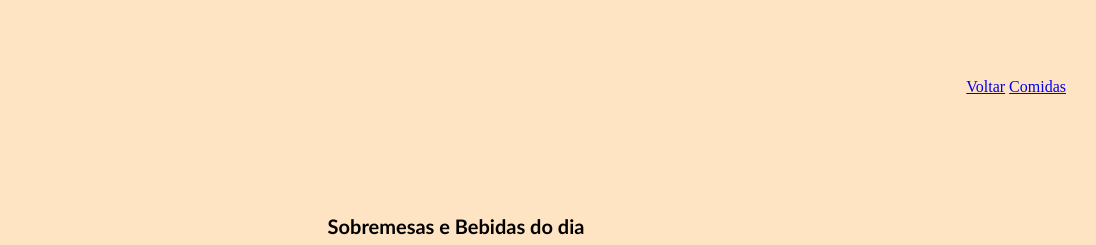
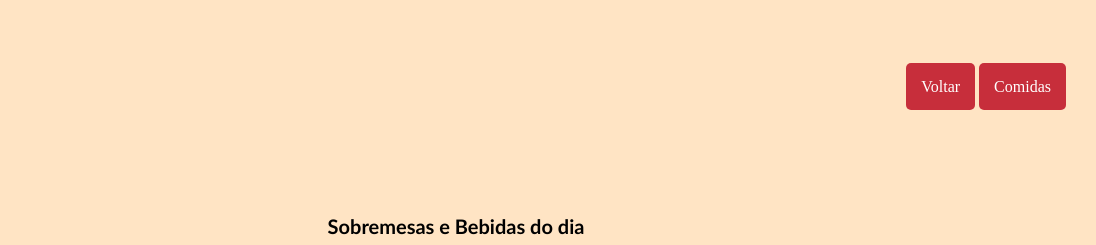
Before and after one commit to mateusteodoro90/Card-pio-Digital, a plain HTML site: page cardapio.html in a window 1280 px wide. Shown: the top 245 px of the page, 184-1280 px from the left. Drawn offline with Linux system fonts and the light colour scheme; a web font is replaced by a local one.

Commit message:
Add files via upload

```diff
--- a/style2.css
+++ b/style2.css
@@ -92,6 +92,13 @@ p.descricao {
 .btn:hover {
     background-color: #c72e3b;
 }
+.botoes {
+    background-color: #c72e3b;
+    color: white;
+    padding: 15px;
+    border-radius: 5px;
+    text-decoration: none;
+}
 
 
 
```
Also changed, not shown: index.html (+1 -0 lines).
